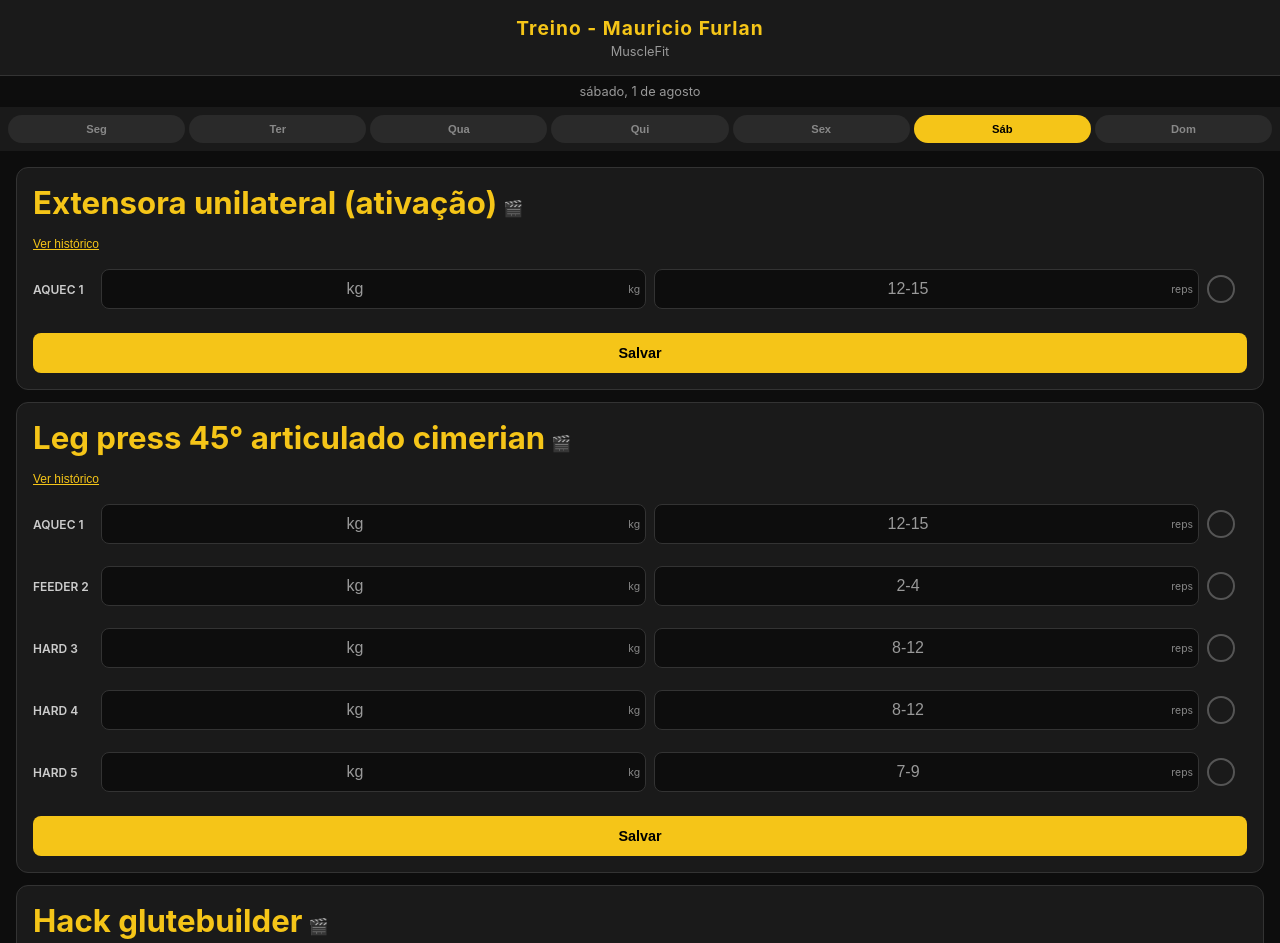
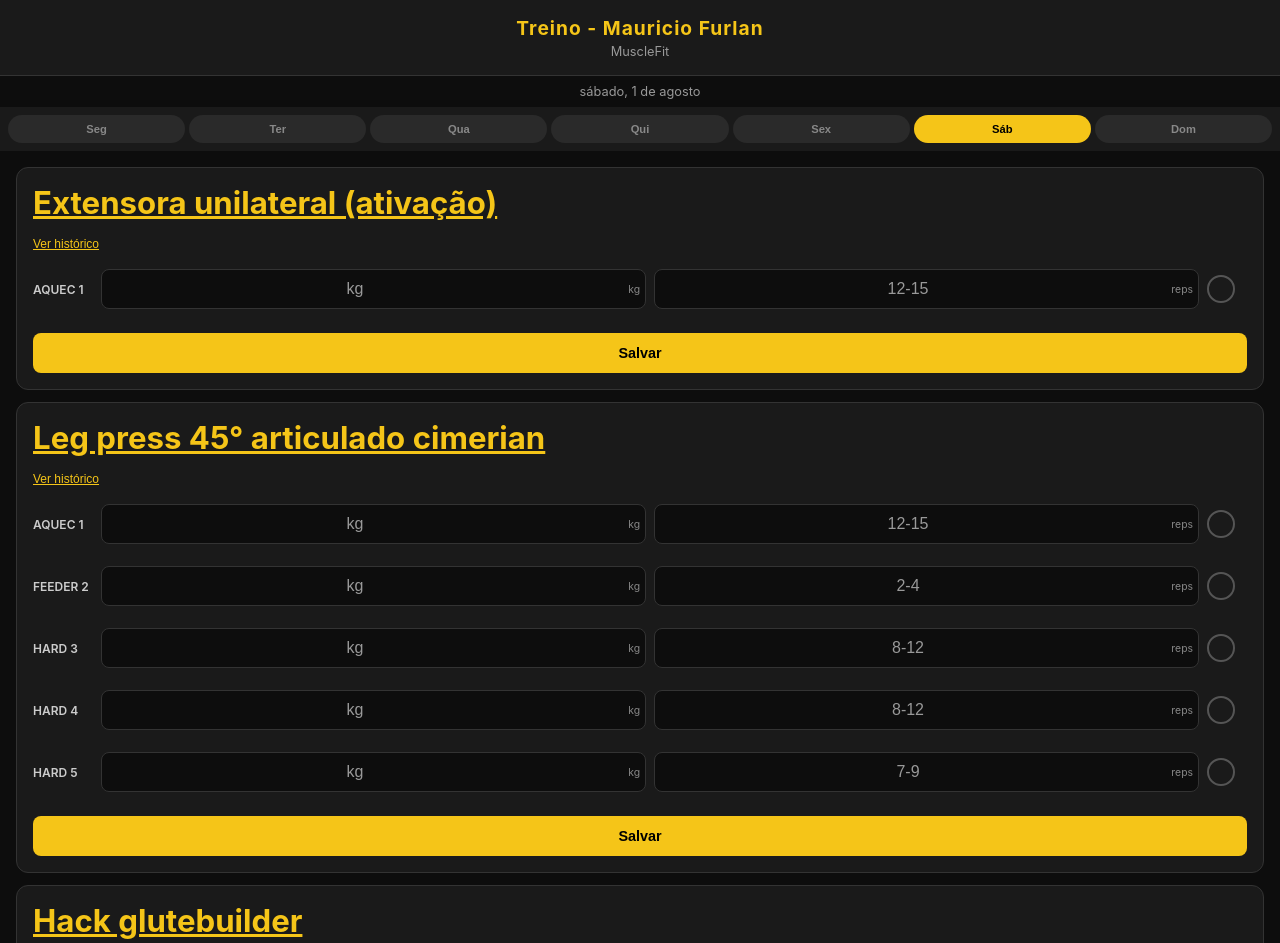
Before and after one commit to MauricioFurlan/meutreino, a plain HTML site: page index.html in a window 1280 px wide. Shown: the top 943 px of the page. Drawn offline with Linux system fonts and the light colour scheme; no server answers.

Commit message:
titulo do exercicio como link pro video, remove icone separado

```diff
--- a/index.html
+++ b/index.html
@@ -205,16 +205,6 @@
     }
     .note-icon.visible { display: inline-flex; align-items: center; justify-content: center; }
     .exercise-header { display: flex; align-items: center; }
-    .video-icon {
-      background: none;
-      border: none;
-      font-size: 1rem;
-      cursor: pointer;
-      margin-left: 6px;
-      opacity: 0.7;
-      flex-shrink: 0;
-    }
-    .video-icon:active { opacity: 1; }
     .note-bubble {
       display: none;
       background: #2a2a2a;
@@ -543,7 +533,7 @@ function renderDay(day) {
   let html = '';
   exercises.forEach((ex, exIdx) => {
     html += `<div class="exercise-card" id="card-${day}-${exIdx}" data-exercise="${ex.name}" data-day="${day}">`;
-    html += `<div class="exercise-header"><div class="exercise-name">${ex.name}</div><button class="video-icon" id="video-${day}-${exIdx}" onclick="openVideo('${ex.name.replace(/'/g, "\\'")}')">🎬</button><button class="note-icon" id="note-icon-${day}-${exIdx}" onclick="toggleNote('${day}', ${exIdx}, null)">!</button></div>`;
+    html += `<div class="exercise-header"><div class="exercise-name" onclick="openVideo('${ex.name.replace(/'/g, "\\'")}')'" style="cursor:pointer;text-decoration:underline;">${ex.name}</div><button class="note-icon" id="note-icon-${day}-${exIdx}" onclick="toggleNote('${day}', ${exIdx}, null)">!</button></div>`;
     html += `<div class="note-bubble" id="note-bubble-${day}-${exIdx}"><div class="note-bubble-label">📋 Observação do treinador:</div><span id="note-text-${day}-${exIdx}"></span></div>`;
     html += `<button class="history-btn" onclick="toggleHistory('${day}', ${exIdx}, '${ex.name.replace(/'/g, "\\'")}')">Ver histórico</button>`;
     html += `<div class="history-panel" id="history-${day}-${exIdx}"></div>`;
```
